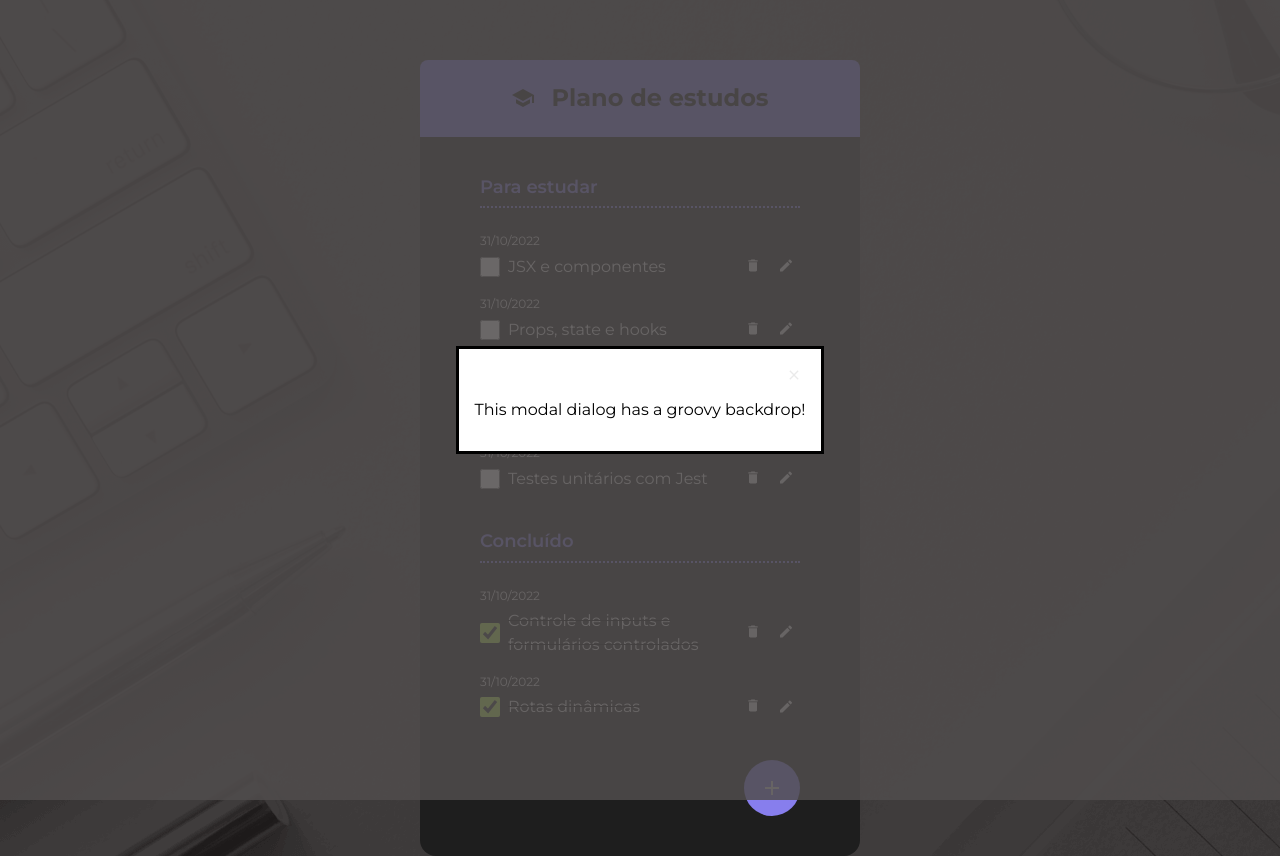
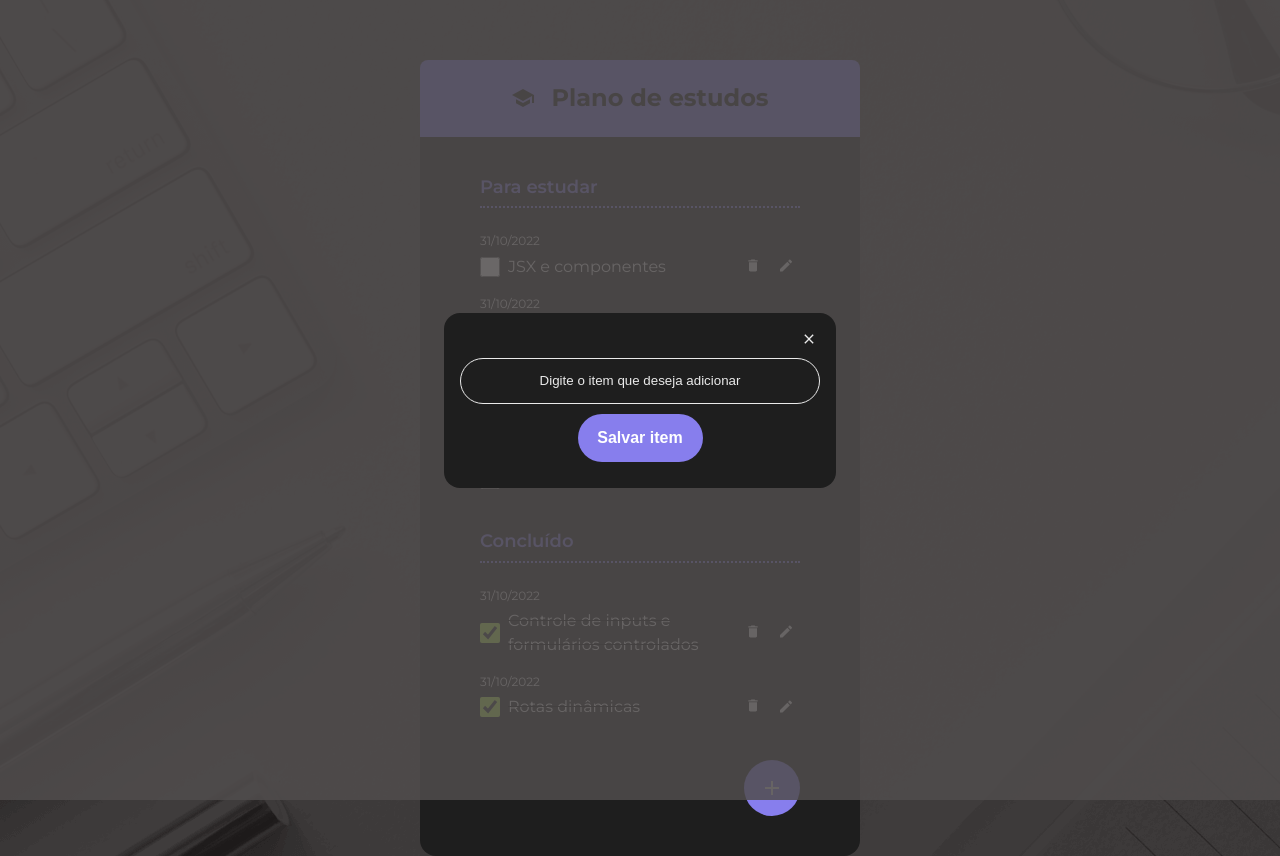
Before and after one commit to MeloMatheus89/react-todo-list-checklist, a React (Vite) app: page / in a window 1280 px wide. Both pictures are taken after a click on the button 772 px from the left and 787 px from the top of the page. Built offline with nearby package versions, Linux system fonts and the light colour scheme.

Commit message:
Add TextInput and Button components; update Dialog and styles for improved UI

```diff
--- a/src/App.jsx
+++ b/src/App.jsx
@@ -10,6 +10,8 @@ import { IconPlus, IconSchool } from "./components/icons";
 import { SubHeading } from "./components/SubHeading";
 import { ToDoItem } from "./components/ToDoItem";
 import { ToDoList } from "./components/ToDoList";
+import { TextInput } from "./components/TextInput";
+import { Button } from "./components/Button";
 
 const todos = [
   {
@@ -83,7 +85,10 @@ function App() {
           </ToDoList>
           <Footer>
             <Dialog isOpen={showDialog} onClose={toggleShowDialog} className="dialog">
-              <p>This modal dialog has a groovy backdrop!</p>
+              <form className="form-item-add-modify">
+                <TextInput placeholder="Digite o item que deseja adicionar" />
+                <Button>Salvar item</Button>
+              </form>
             </Dialog>
             <FabButton onClick={toggleShowDialog}>
               <IconPlus />
--- /dev/null
+++ b/src/components/Button/button.style.css
@@ -0,0 +1,18 @@
+.btn-save {
+  background-color: #877eed;
+  color: #fff;
+  border-radius: 24px;
+  border: none;
+  font-size: 16px;
+  font-weight: 600;
+  text-align: center;
+  margin: 0 auto;
+  padding: 12px 16px;
+  width: 125px;
+  height: 48px;
+  cursor: pointer;
+}
+
+.btn-save:hover {
+  background-color: #544acb;
+}
--- /dev/null
+++ b/src/components/Button/index.jsx
@@ -0,0 +1,9 @@
+import "./button.style.css";
+
+export function Button({ children, ...rest }) {
+  return (
+    <button className="btn-save" {...rest}>
+      {children}
+    </button>
+  );
+}
--- a/src/components/Dialog/dialog.style.css
+++ b/src/components/Dialog/dialog.style.css
@@ -19,3 +19,6 @@
   border: none;
   cursor: pointer;
 }
+.dialog .body {
+  padding: 10px 0;
+}
--- a/src/components/Dialog/index.jsx
+++ b/src/components/Dialog/index.jsx
@@ -28,13 +28,13 @@ export function Dialog({ isOpen, onClose, children }) {
   };
   return (
     <>
-      <dialog ref={dialogRef}>
+      <dialog className="dialog" ref={dialogRef}>
         <div className="btn-close-wrapper">
           <button autoFocus onClick={onClose} className="btn-close">
             <IconClose />
           </button>
         </div>
-        {children}
+        <div className="body">{children}</div>
       </dialog>
     </>
   );
--- /dev/null
+++ b/src/components/TextInput/index.jsx
@@ -0,0 +1,4 @@
+import "./text-input.style.css";
+export function TextInput(props) {
+  return <input {...props} className="text-input" />;
+}
--- /dev/null
+++ b/src/components/TextInput/text-input.style.css
@@ -0,0 +1,16 @@
+.text-input {
+  font-size: 16;
+  line-height: 150%;
+  color: #eaeaea;
+  border: 1px solid #eaeaea;
+  border-radius: 24px;
+  width: 360px;
+  max-width: 100%;
+  padding: 12px;
+  text-align: center;
+  background-color: transparent;
+}
+
+.text-input::placeholder {
+  color: #eaeaea;
+}
--- a/src/index.css
+++ b/src/index.css
@@ -1,9 +1,17 @@
+* {
+  box-sizing: border-box;
+}
 body {
   font-family: "Montserrat", sans-serif;
   margin: 0;
-  background-color: #403C3B;
-  background-image: url('/bg.png');
+  background-color: #403c3b;
+  background-image: url("/bg.png");
   background-repeat: no-repeat;
   background-position: top center;
   background-size: auto;
 }
+.form-item-add-modify {
+  display: flex;
+  flex-direction: column;
+  gap: 10px;
+}
```
Also changed, not shown: 1 other file (tests, documents, lock files or other folders).
